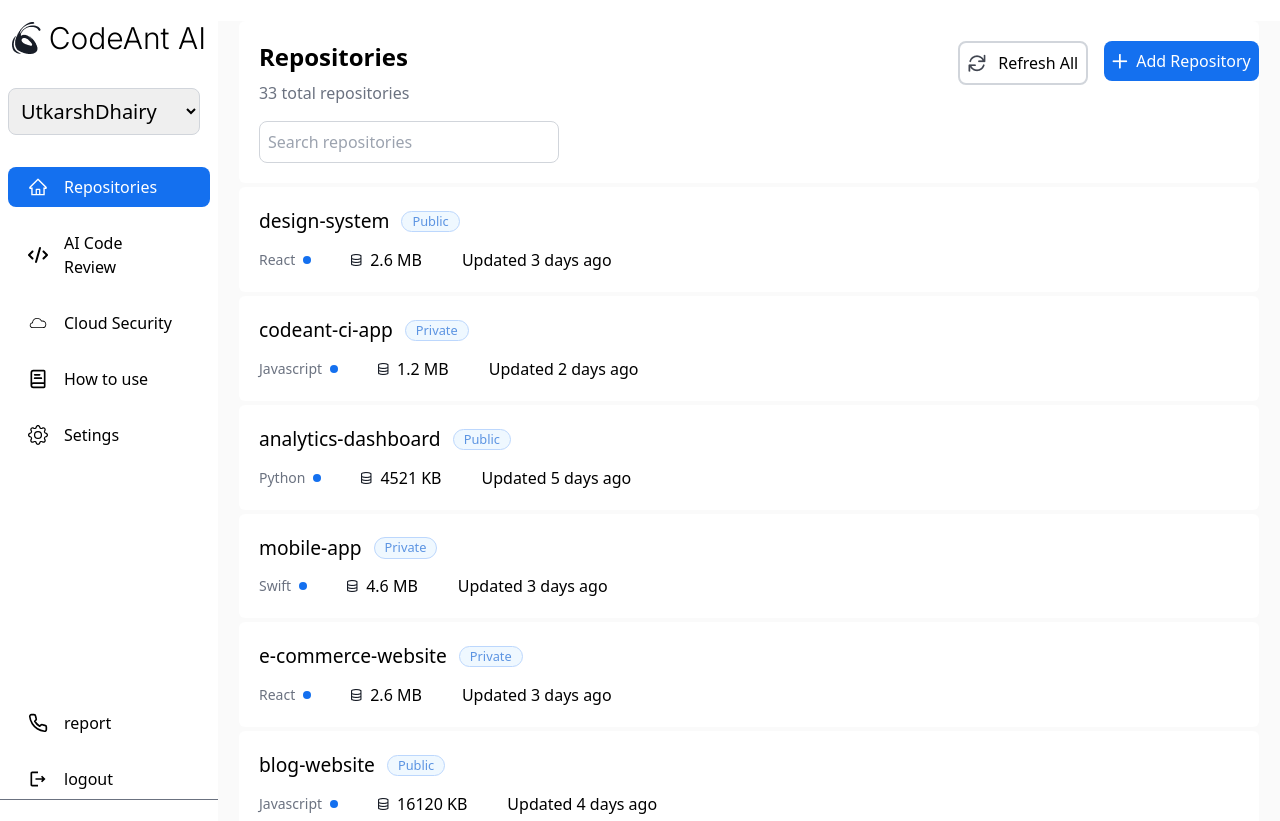
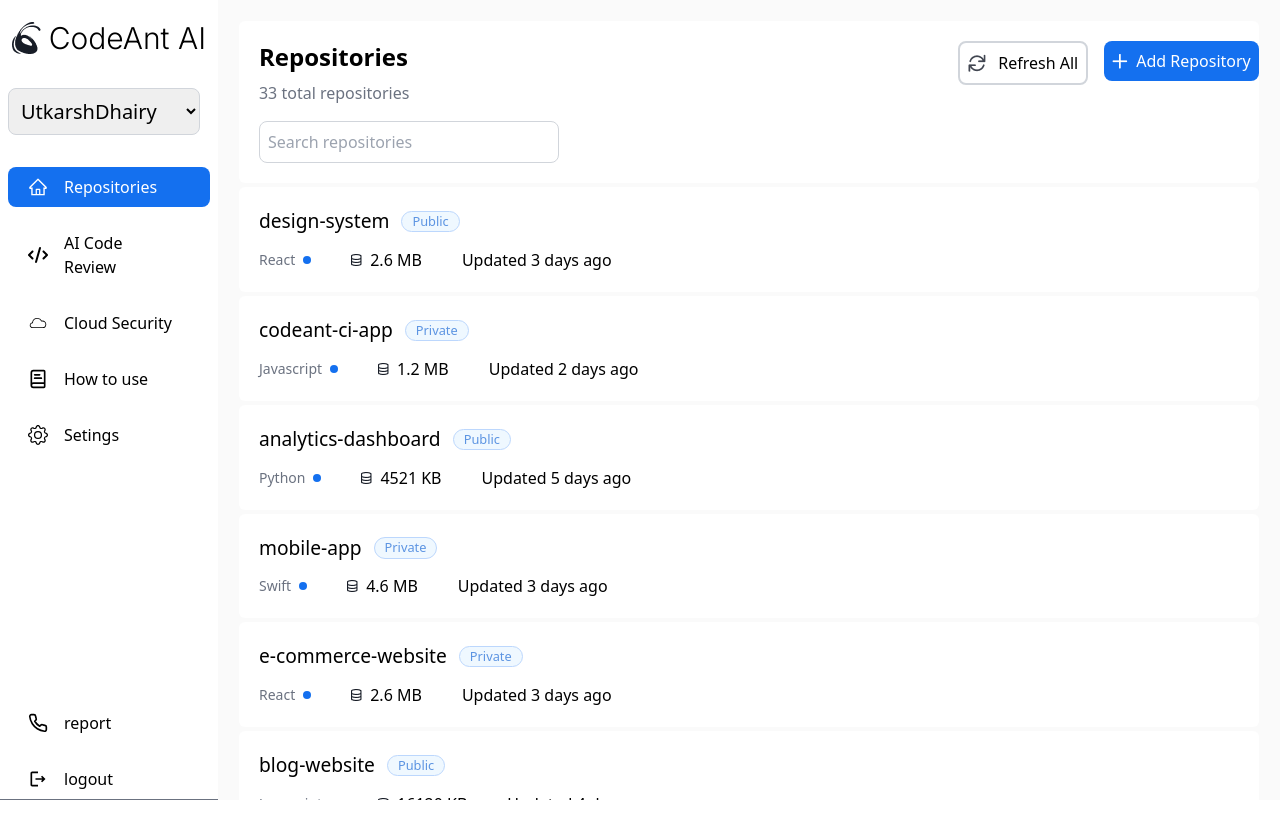
Before and after one commit to HarnoorAulakh1/CodeAnt-AI, a React (Vite) app: page /app/repositories in a window 1280 px wide. After the commit the page ends 800 px from the top, so only its background shows below. Built offline with nearby package versions, Linux system fonts and the light colour scheme.

Commit message:
scrolling fixed

```diff
--- a/src/applayout.tsx
+++ b/src/applayout.tsx
@@ -6,7 +6,7 @@ import { menuContext } from "./contexts/menu";
 function AppLayout() {
     const {state} = useContext(menuContext);
   return (
-    <div className="flex flex-col md:flex-row overflow-scroll">
+    <div className="flex flex-col md:flex-row md:overflow-auto">
         <Sidebar />
         <div className={`absolute w-full md:relative md:w-[88%] md:top-0 top-[5rem] ${state && "md:blur-none blur-sm"}`}><Outlet /></div>
     </div>
--- a/src/components/repositories.tsx
+++ b/src/components/repositories.tsx
@@ -54,7 +54,7 @@ const data = [
 
 function Repositories() {
   return (
-    <div className={`bg-[#fafafa] w-full md:w-full h-[100vh]`}>
+    <div className={`bg-[#fafafa] w-full md:w-full h-[100vh] md:overflow-scroll`}>
       <div className="md:ml-[2%] mr-[2%] mt-[2%] rounded-lg flex flex-col gap-1">
         <div className="bg-white pt-5 rounded-md flex flex-col w-full  gap-4 md:pl-5 md:pb-5 pl-3 pb-3">
           <div className=" flex flex-col gap-2 md:flex-row md:justify-between">
```
